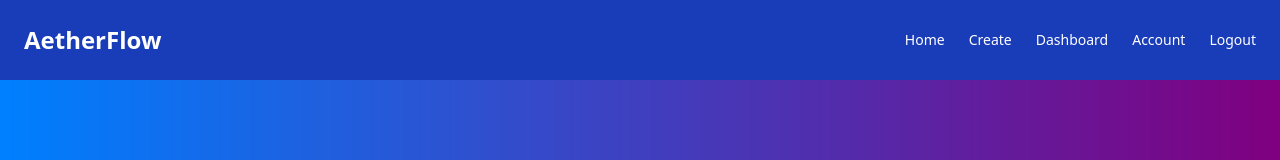
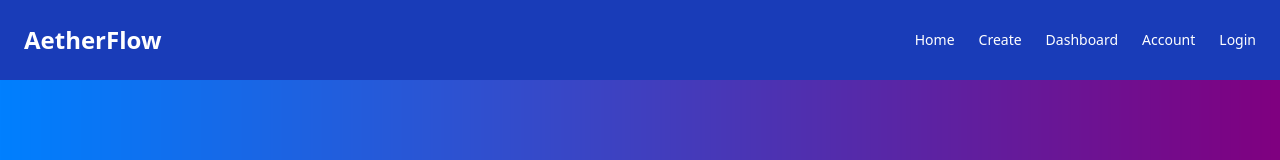
Before and after one commit to pvparekh/aetherflow, a Next.js app: page / in a window 1280 px wide. Shown: the top 160 px of the page. Built offline with nearby package versions, Linux system fonts and the light colour scheme; no server answers.

Commit message:
fixed navbar login/logout button and vercel authentication

```diff
--- a/src/components/Navbar.tsx
+++ b/src/components/Navbar.tsx
@@ -1,4 +1,5 @@
 import Link from 'next/link';
+import LoginLogoutButton2 from './Navbarloginlogout';
 
 export default function Navbar() {
   return (
@@ -17,9 +18,7 @@ export default function Navbar() {
         <Link href="/account" className="hover:text-blue-400 hover:scale-110 transition transform duration-200 inline-block">
           Account
         </Link>
-        <Link href="/logout" className="hover:text-blue-400 hover:scale-110 transition transform duration-200 inline-block">
-          Logout
-        </Link>
+        <LoginLogoutButton2 />
       </div>
     </nav>
   );
--- /dev/null
+++ b/src/components/Navbarloginlogout.tsx
@@ -0,0 +1,47 @@
+"use client";
+import React, { useEffect, useState } from "react";
+import { useRouter } from "next/navigation";
+import { createClient } from "../../utils/supabase/client";
+import { signout } from "@/lib/auth-actions";
+import type { User } from "@supabase/supabase-js";
+
+const LoginLogoutButton2 = () => {
+  const [user, setUser] = useState<User | null>(null);
+  const router = useRouter();
+  const supabase = createClient();
+
+  useEffect(() => {
+    const fetchUser = async () => {
+      const {
+        data: { user },
+      } = await supabase.auth.getUser();
+      setUser(user);
+    };
+    fetchUser();
+  }, [supabase]);
+
+  if (user) {
+    return (
+      <button
+        onClick={() => {
+          signout();
+          setUser(null);
+        }}
+        className="hover:text-blue-400 hover:scale-110 hover:cursor-pointer transition transform duration-200 inline-block text-sm"
+      >
+        Log Out
+      </button>
+    );
+  }
+
+  return (
+    <button
+      onClick={() => router.push("/login")}
+      className="hover:text-blue-400 hover:scale-110 hover:cursor-pointer transition transform duration-200 inline-block text-sm"
+    >
+      Login
+    </button>
+  );
+};
+
+export default LoginLogoutButton2;
```
